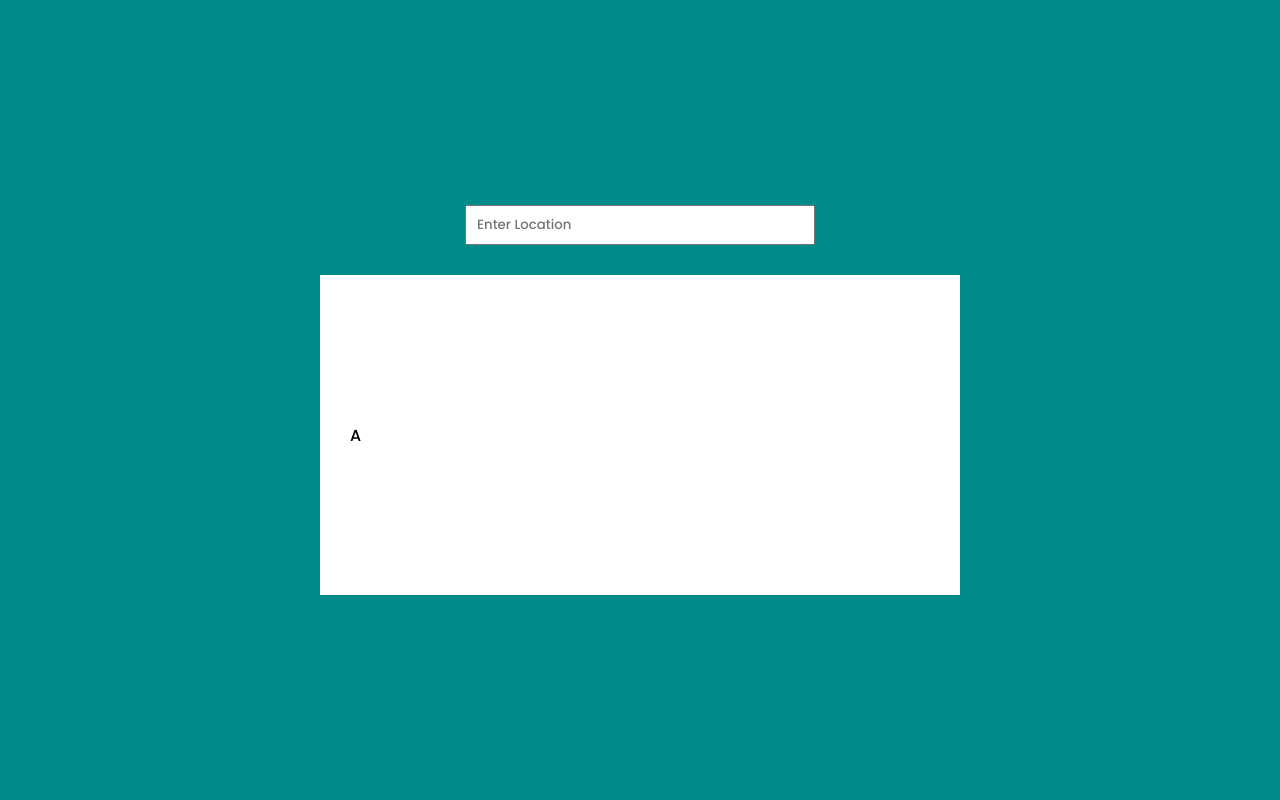
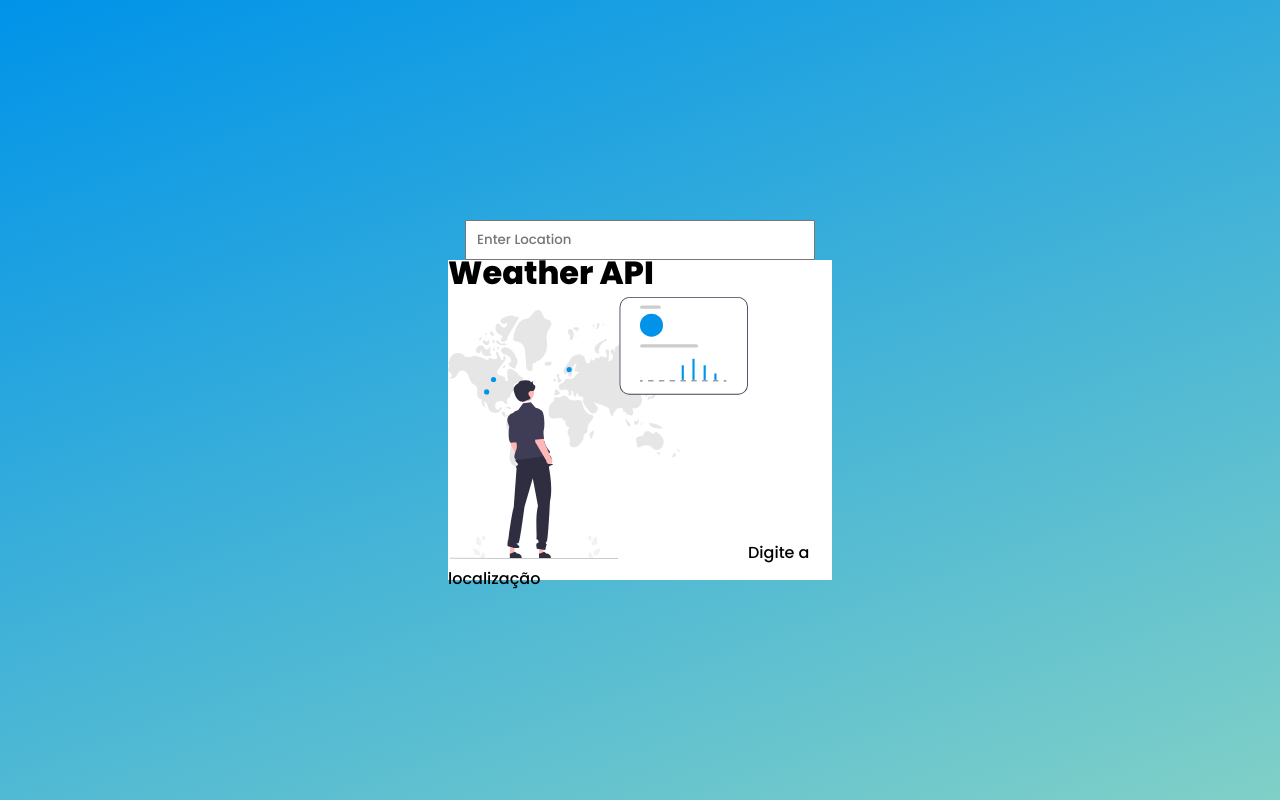
Before and after one commit to marcelooliveiramendes/weather-api, a React (Create React App) app: page / in a window 1280 px wide. Built offline with nearby package versions, Linux system fonts and the light colour scheme.

Commit message:
Estilizando componentes

```diff
--- a/src/App.css
+++ b/src/App.css
@@ -10,11 +10,28 @@
 .container{
   width: 100vw;
   height: 100vh;
-  background-color: darkcyan;
+  background-color: #0093E9;
+  background-image: linear-gradient(160deg, #0093E9 0%, #80D0C7 100%);
   display: flex;
   flex-direction: column;
   align-items: center;
   justify-content: center;
+}
+
+.initialContent{
+  width: 30%;
+  height: 40%;
+  background-color: white;
+  display: flex;
+  flex-direction: column;
+  justify-content: center;
+}
+.initialContent div{
+  width: 100%;
+}
+.initialContent img{
+  width: 300px;
+
 }
 
 .infoContent{
--- a/src/App.js
+++ b/src/App.js
@@ -5,6 +5,7 @@ import { useState } from 'react';
 import axios from 'axios';
 import { CityInfo } from './components/CityInfos';
 import WeatherInfos from './components/WeatherInfos';
+import picture from './img/picture.svg'
 
 function App() {
 
@@ -40,9 +41,17 @@ function App() {
 
 
       {weather.length === 0 &&(
-        <div className='infoContent'>
-          A
+        <div className='initialContent'>
+          <div>
+            <h1>Weather API</h1>
+          </div>
+          <div>
+            <img src={picture} alt='img' />
+            <span>
+              Digite a localização
+            </span>
 
+          </div>
         </div>
       )}
       {weather.length !== 0 &&(
```
Also changed, not shown: src/img/picture.svg (added).
